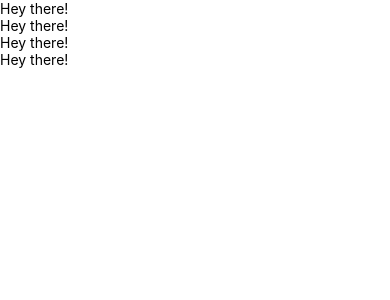
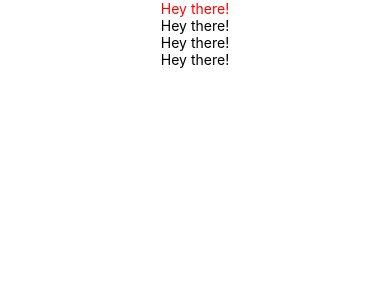
Before and after one commit to imfarhat/React-Native--01, a React Native app: screen / in a window 390 px wide. Shown: the top 300 px of the page. Built offline with nearby package versions, Linux system fonts and the light colour scheme.

Commit message:
Applied styling, used theming for light and dark mode

```diff
--- a/App.tsx
+++ b/App.tsx
@@ -1,12 +1,21 @@
 import React from 'react';
 
-import {SafeAreaView, View, Text} from 'react-native';
+import {
+  SafeAreaView,
+  View,
+  Text,
+  useColorScheme,
+  StyleSheet,
+} from 'react-native';
 
 function App() {
+  const isDarkMode = useColorScheme() === 'dark';
   return (
     <SafeAreaView>
-      <View>
-        <Text>Hey there!</Text>
+      <View style={styles.container}>
+        <Text style={isDarkMode ? styles.lightText : styles.darkText}>
+          Hey there!
+        </Text>
         <Text>Hey there!</Text>
         <Text>Hey there!</Text>
         <Text>Hey there!</Text>
@@ -15,4 +24,14 @@ function App() {
   );
 }
 
+const styles = StyleSheet.create({
+  container: {flex: 1, alignItems: 'center', justifyContent: 'center'},
+  darkText: {
+    color: 'red',
+  },
+  lightText: {
+    color: '#ffffff',
+  },
+});
+
 export default App;
--- a/index.js
+++ b/index.js
@@ -4,8 +4,8 @@
 
 import {AppRegistry} from 'react-native';
 // import App from './App';
-import AppPro from './AppPro';
+import App from './App';
 
 import {name as appName} from './app.json';
 
-AppRegistry.registerComponent(appName, () => AppPro);
+AppRegistry.registerComponent(appName, () => App);
```
